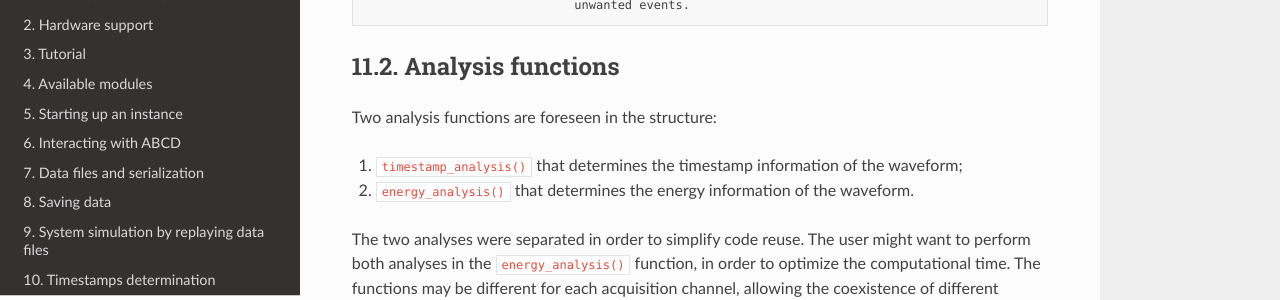
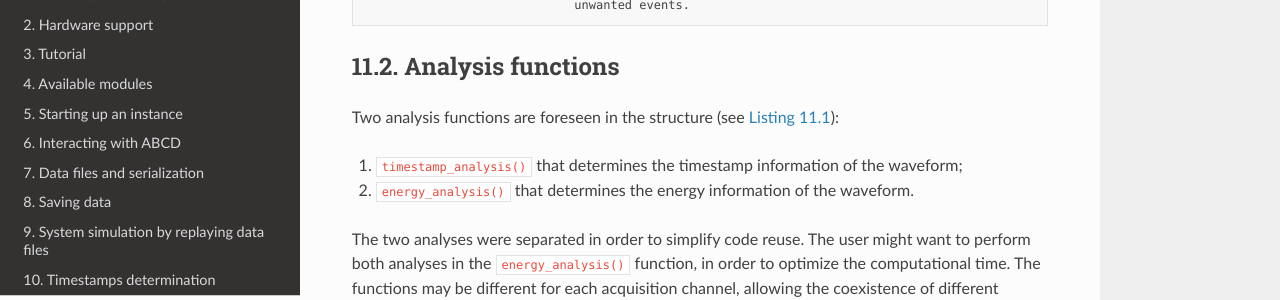
Before and after one commit to cl-fontana/abcd-docs, a Sphinx documentation site: the page built from docs/source/waan.rst, in a window 1280 px wide and 900 px high, scrolled down 817 px. Shown: the part 150-450 px from the top of the window. Built offline with Sphinx 7.4.7 and the Read the Docs theme 2.0.0, drawn with Linux system fonts in a browser that asks for light colours; some of the changed lines change nothing that is shown.

Commit message:
Fixed label

```diff
--- a/docs/source/waan.rst
+++ b/docs/source/waan.rst
@@ -13,7 +13,7 @@
 ----------------
 
 .. code-block:: none
-    :name: diagram-simple-connections
+    :name: diagram-waan-structure
     :caption: Diagram of the structure of the waveform analysis module ``waan``.
 
                                                        +-------------------+
@@ -51,7 +51,7 @@
 Analysis functions
 ------------------
 
-Two analysis functions are foreseen in the structure:
+Two analysis functions are foreseen in the structure (see :numref:`diagram-waan-structure`):
 
 1. ``timestamp_analysis()`` that determines the timestamp information of the waveform;
 2. ``energy_analysis()`` that determines the energy information of the waveform.
```
